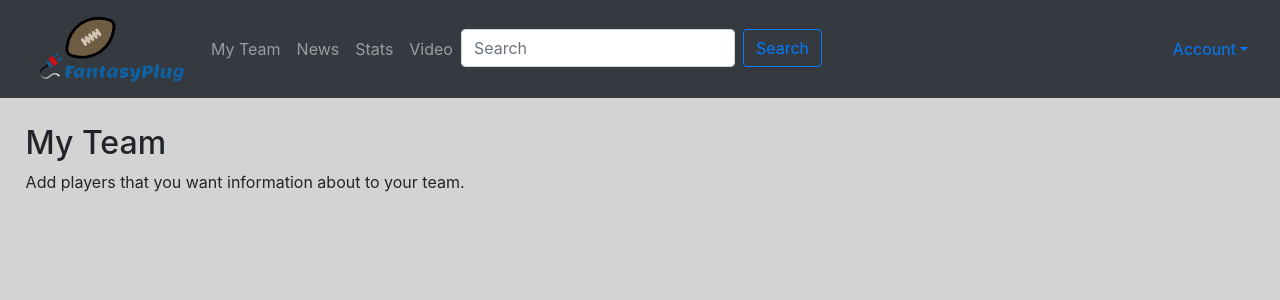
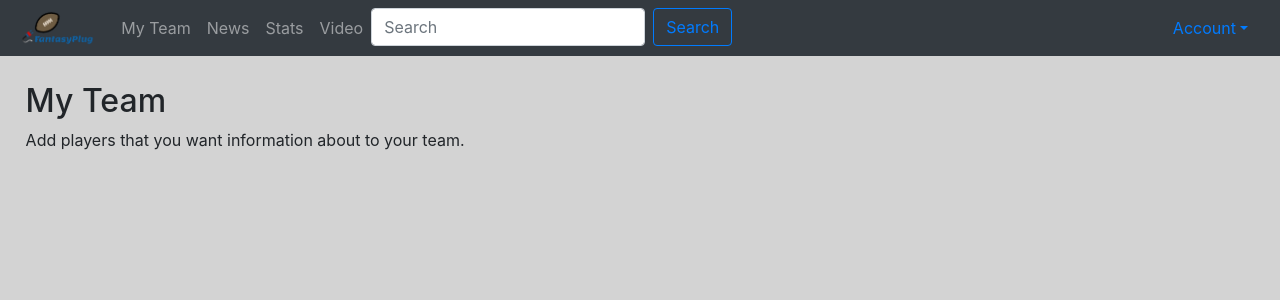
Before and after one commit to ivanjut/fantasy-plug-flask, a Flask app: page /my_team in a window 1280 px wide. Shown: the top 300 px of the page. Run offline with Flask 2, Linux system fonts and the light colour scheme; some libraries are stand-ins or nearby versions.

Commit message:
fixed logo sizing

```diff
--- a/templates/base.html
+++ b/templates/base.html
@@ -10,8 +10,8 @@
 </head>
 <body style="background-color: lightgray;">
     <nav class="navbar navbar-expand-lg navbar-dark bg-dark">
-      <a class="navbar-left" href="{{url_for('index')}}">
-          <img src="{{url_for('static', filename='logo.png')}}" alt="FantasyPlug" style="max-height: 100%;"/>
+      <a class="navbar-brand" href="{{url_for('index')}}">
+          <img src="{{url_for('static', filename='logo.png')}}" alt="FantasyPlug" style="max-height: 100%; height: 40px; margin: -5px;"/>
       </a>
       <button class="navbar-toggler" type="button" data-toggle="collapse" data-target="#navbarSupportedContent" aria-controls="navbarSupportedContent" aria-expanded="false" aria-label="Toggle navigation">
         <span class="navbar-toggler-icon"></span>
```
